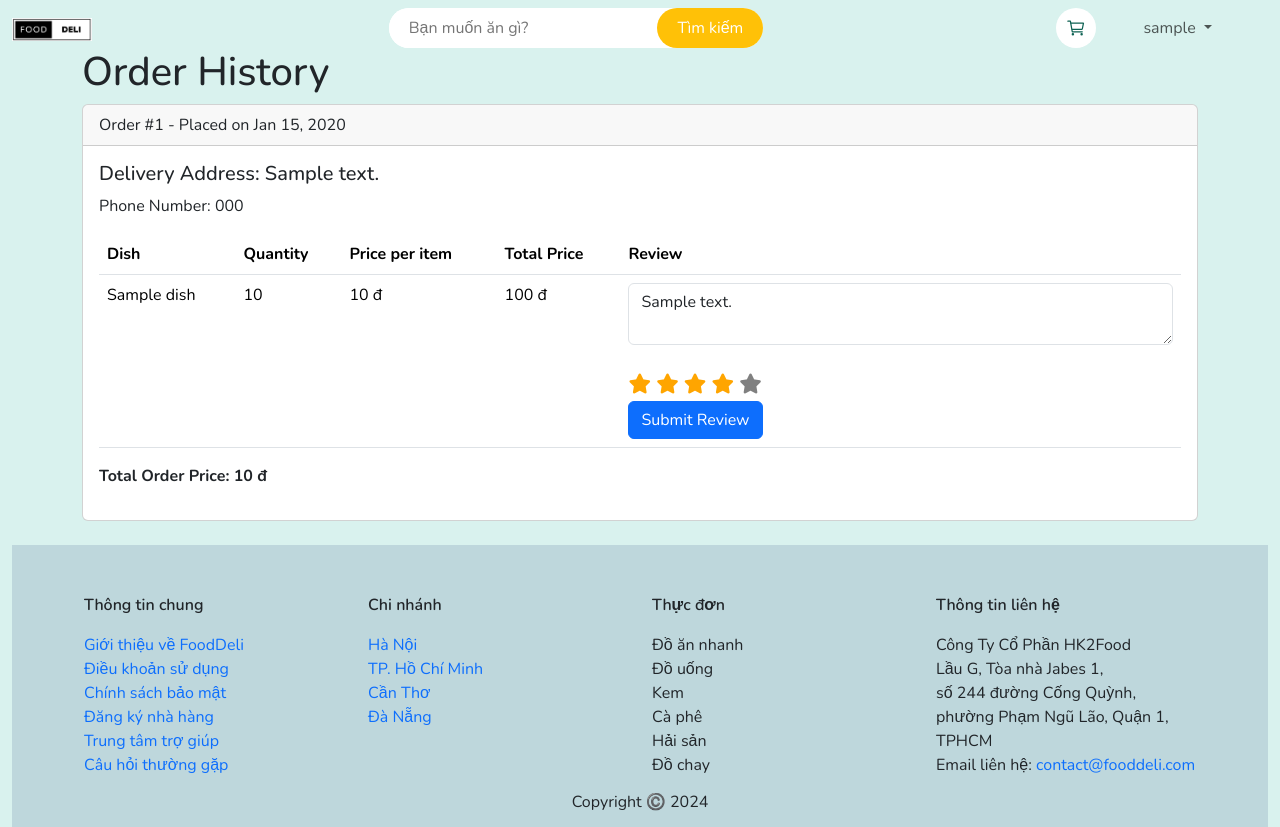
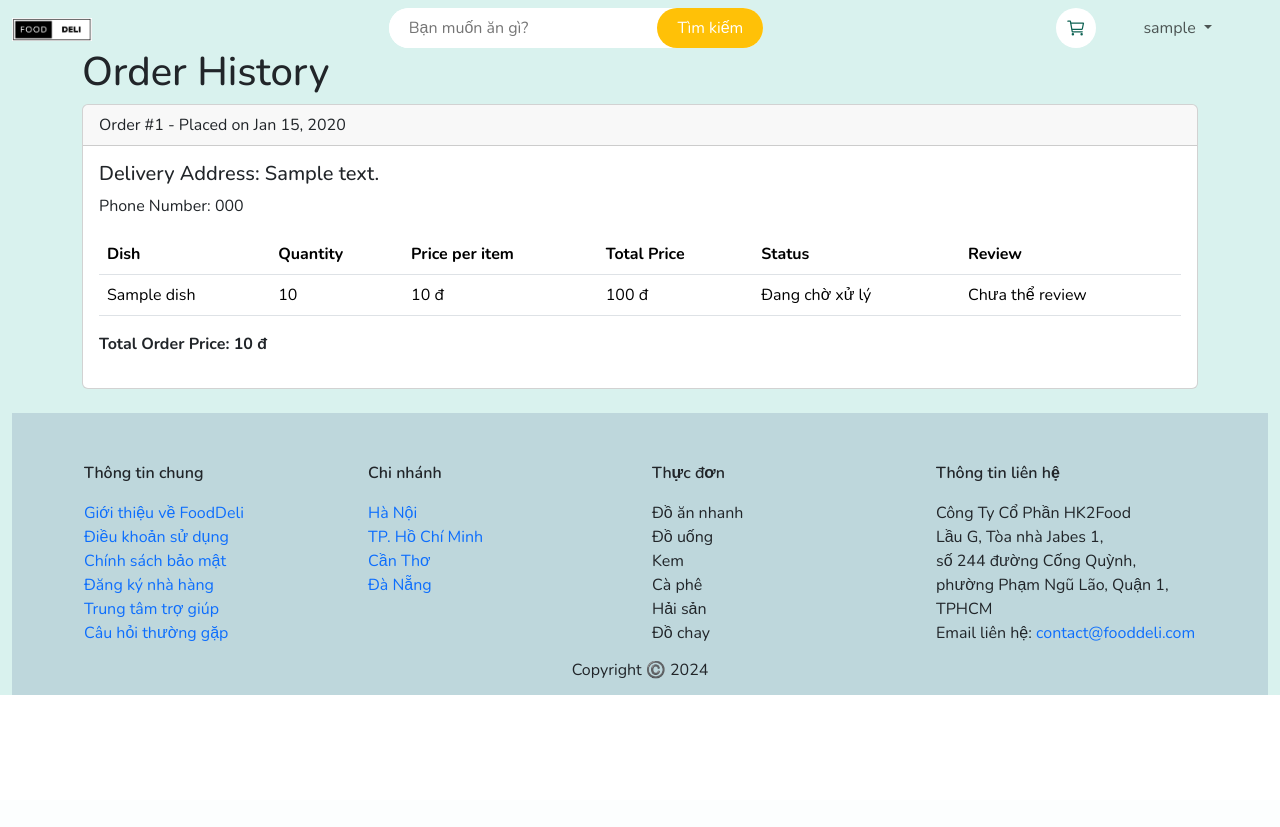
Before and after one commit to nlmtri/OrderFood-Django, a Django app: page /orders/ in a window 1280 px wide. After the commit the page ends 695 px from the top, so only its background shows below. Run offline with Django 4.2, Linux system fonts and the light colour scheme; a user stored in the database is signed in; tables that the repository leaves empty hold one stand-in row (values such as "Sample post").

Commit message:
Update Review

```diff
--- a/orderfoodproj/core/views/order.py
+++ b/orderfoodproj/core/views/order.py
@@ -79,6 +79,7 @@ def order_history_view(request):
             'phone_number': order.phone_number,
             'created_at': order.created_at,
             'total_price': order.total_price,
+            'status': order.status,
             'dishes': detailed_dishes,
         })
 
--- a/orderfoodproj/templates/core/orders.html
+++ b/orderfoodproj/templates/core/orders.html
@@ -50,6 +50,7 @@ function setRating(element, rating) {
                             <th>Quantity</th>
                             <th>Price per item</th>
                             <th>Total Price</th>
+                            <th>Status</th>
                             <th>Review</th>
                         </tr>
                     </thead>
@@ -60,7 +61,9 @@ function setRating(element, rating) {
                             <td>{{ dish.quantity }}</td>
                             <td>{{ dish.price_per_item|intcomma }} đ</td>
                             <td>{{ dish.total_price_per_dish|intcomma }} đ</td>
+                            <td>{{ order.status }}</td>
                             <td>
+                                {% if order.status == "Hoàn thành" %}
                                 <form method="post" action="{% url 'order_history' %}">
                                     {% csrf_token %}
                                     <input type="hidden" name="dish_id" value="{{ dish.id }}">
@@ -74,6 +77,9 @@ function setRating(element, rating) {
                                     <input type="hidden" name="rating" value="{{ dish.existing_review.rating|default:0 }}">
                                     <button type="submit" class="btn btn-primary">Submit Review</button>
                                 </form>
+                                {% else %}
+                                Chưa thể review
+                                {% endif %}
                             </td>
                         </tr>
                         {% endfor %}
```
